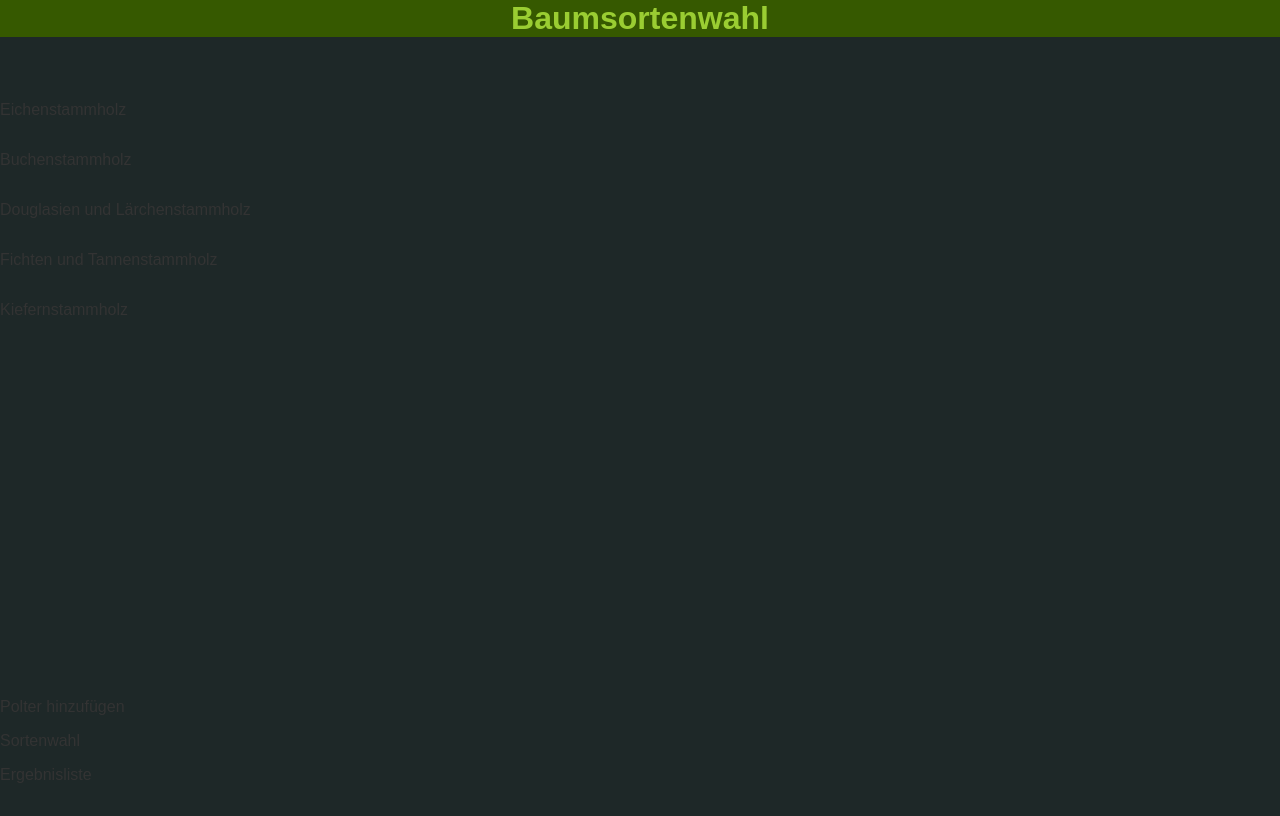
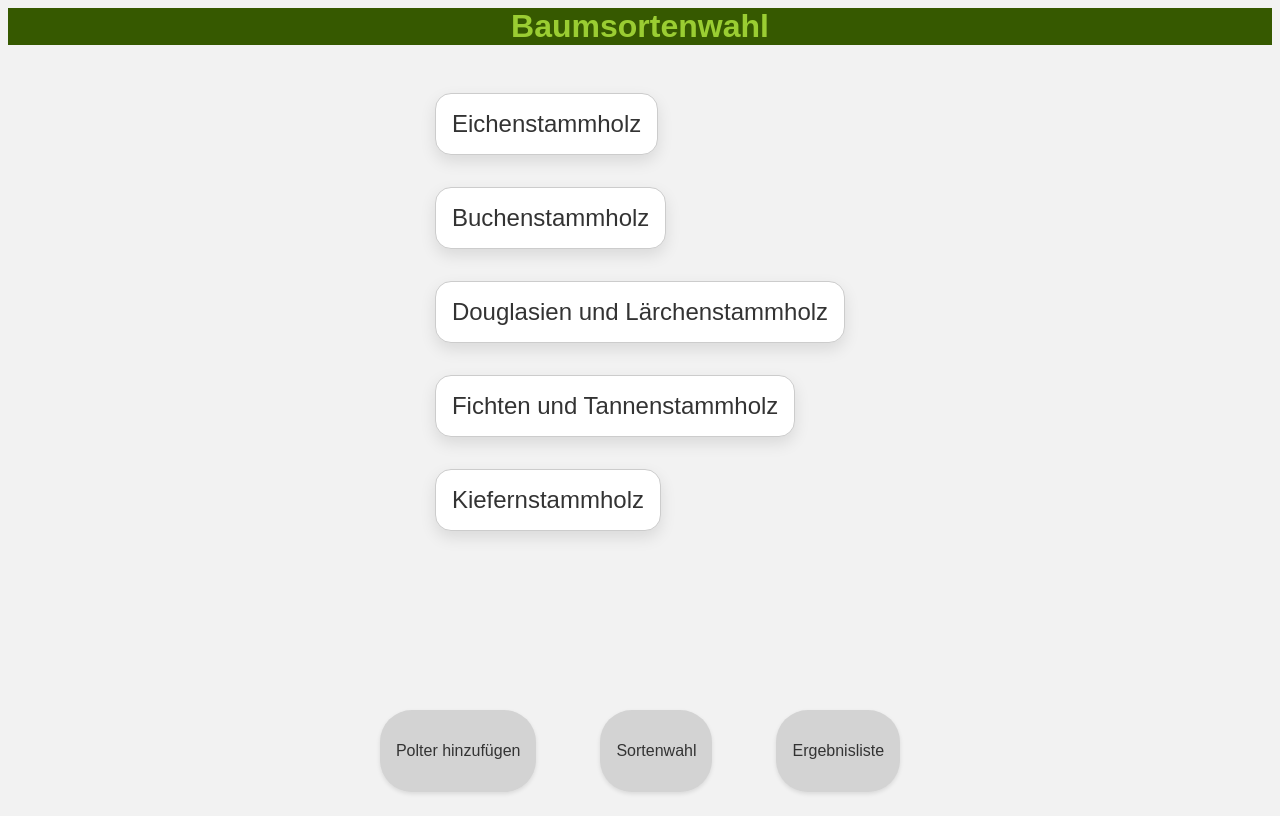
Before and after one commit to vokarl/capstone, a Next.js app: page /treelist in a window 1280 px wide. Built offline with nearby package versions, Linux system fonts and the light colour scheme.

Commit message:
added styling

```diff
--- a/components/Navbar/Index.js
+++ b/components/Navbar/Index.js
@@ -2,19 +2,50 @@ import styled from "styled-components";
 import Link from "next/link";
 const Navbar = () => {
   return (
-    <nav>
+    <StyledNav>
       <Link href="/">
-        <p>Polter hinzufügen</p>
+        <StyledLinkCard>
+          {" "}
+          <p>Polter hinzufügen</p>{" "}
+        </StyledLinkCard>
       </Link>
+
       <Link href="/treelist">
-        <p>Sortenwahl</p>
+        <StyledLinkCard>
+          {" "}
+          <p>Sortenwahl</p>{" "}
+        </StyledLinkCard>
       </Link>
 
       <Link href="/resultlist/">
-        <p>Ergebnisliste</p>
+        <StyledLinkCard>
+          {" "}
+          <p>Ergebnisliste</p>
+        </StyledLinkCard>
       </Link>
-    </nav>
+    </StyledNav>
   );
 };
 
 export default Navbar;
+
+const StyledNav = styled.nav`
+  display: flex;
+  justify-content: center;
+  align-items: center;
+  background-color: #f2f2f2;
+  padding: 1rem;
+
+  a {
+    text-decoration: none;
+    color: #333;
+    margin: 0 1rem;
+  }
+`;
+const StyledLinkCard = styled.div`
+  background-color: lightgrey;
+  border-radius: 2rem;
+  padding: 1rem;
+  margin: 0 1rem;
+  box-shadow: 0px 2px 4px rgba(0, 0, 0, 0.1);
+`;
--- a/pages/treelist/index.js
+++ b/pages/treelist/index.js
@@ -19,25 +19,47 @@ export default function TreeType() {
     <>
       <StyledHeading>Baumsortenwahl</StyledHeading>
       <StyledDiv>
-        {treeTypes.map((treeType) => (
-          <Link key={treeType} href={`/sortinglist/${treeType.toLowerCase()}`}>
-            {treeType}
-          </Link>
-        ))}
+        <CardContainer>
+          {treeTypes.map((treeType) => (
+            <Link
+              key={treeType}
+              href={`/sortinglist/${treeType.toLowerCase()}`}
+            >
+              <StyledLinkCard> {treeType}</StyledLinkCard>
+            </Link>
+          ))}
+        </CardContainer>
       </StyledDiv>
     </>
   );
 }
 
-const StyledDiv = styled.div`
-  display: flex;
-  flex-direction: column;
-  gap: 2rem;
-  margin-top: 4rem;
-`;
 const StyledHeading = styled.h1`
   text-align: center;
   color: yellowgreen;
   background-color: rgb(54, 89, 0);
   margin: auto;
 `;
+const StyledDiv = styled.div`
+  font-size: x-large;
+  display: flex;
+  flex-direction: column;
+  align-items: center;
+  margin: 0 auto;
+  max-width: 40rem;
+`;
+const CardContainer = styled.div`
+  display: flex;
+  flex-direction: column;
+  align-items: flex-start;
+  margin-top: 3rem;
+  gap: 2rem;
+`;
+const StyledLinkCard = styled.div`
+  background-color: #fff;
+  border: 0.1rem solid #ccc;
+  border-radius: 1rem;
+  padding: 1rem;
+  box-shadow: 0rem 0.4rem 1rem rgba(0, 0, 0, 0.1);
+  width: fit-content;
+`;
--- a/styles.js
+++ b/styles.js
@@ -9,16 +9,12 @@ const GlobalStyles = createGlobalStyle`
     box-sizing: border-box;
   }
 
+  body {
+  background: #f2f2f2;
+  color: #333;
+  font-family:  sans-serif;
 
-  body {
-    margin: 0;
-    font-family:  sans-serif;
-    font-weight: 300;
-    width: 100vw;
-    height: 100vh;
-    color: white;
-    background-color: rgb(30,40,40);
-    }
+}
     a {
   color: #333;
   text-decoration: none;
```
Also changed, not shown: pages/sortinglist/[slug].js (+8 -6 lines).
